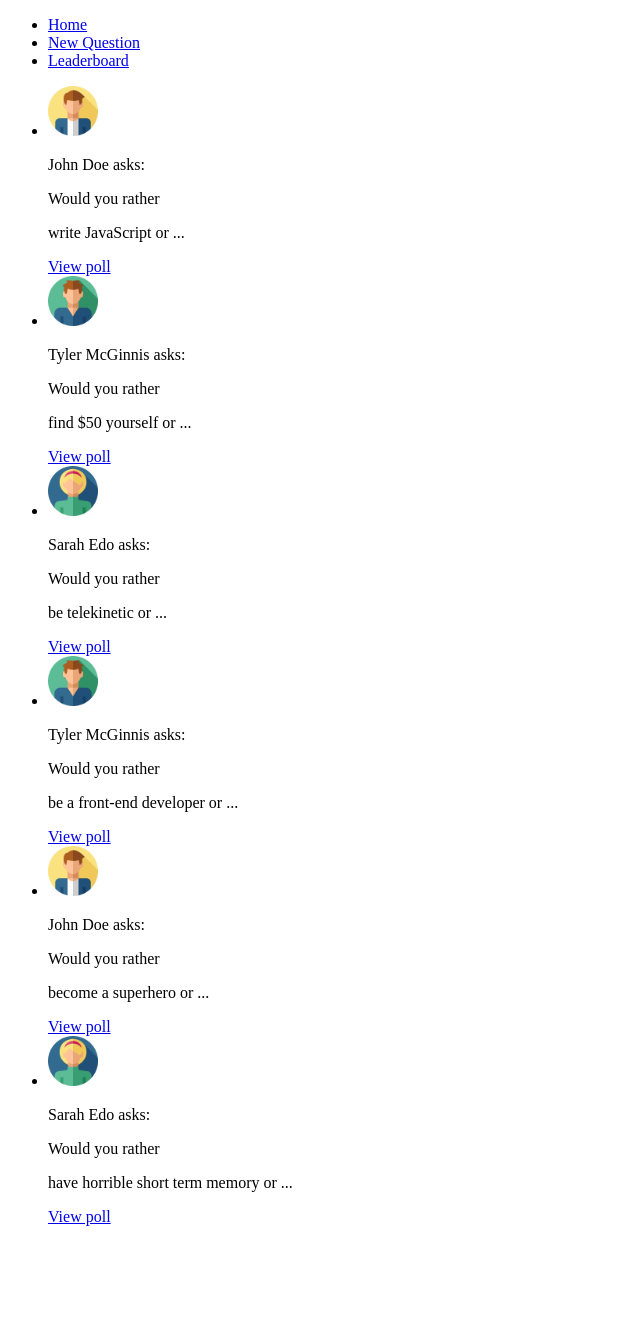
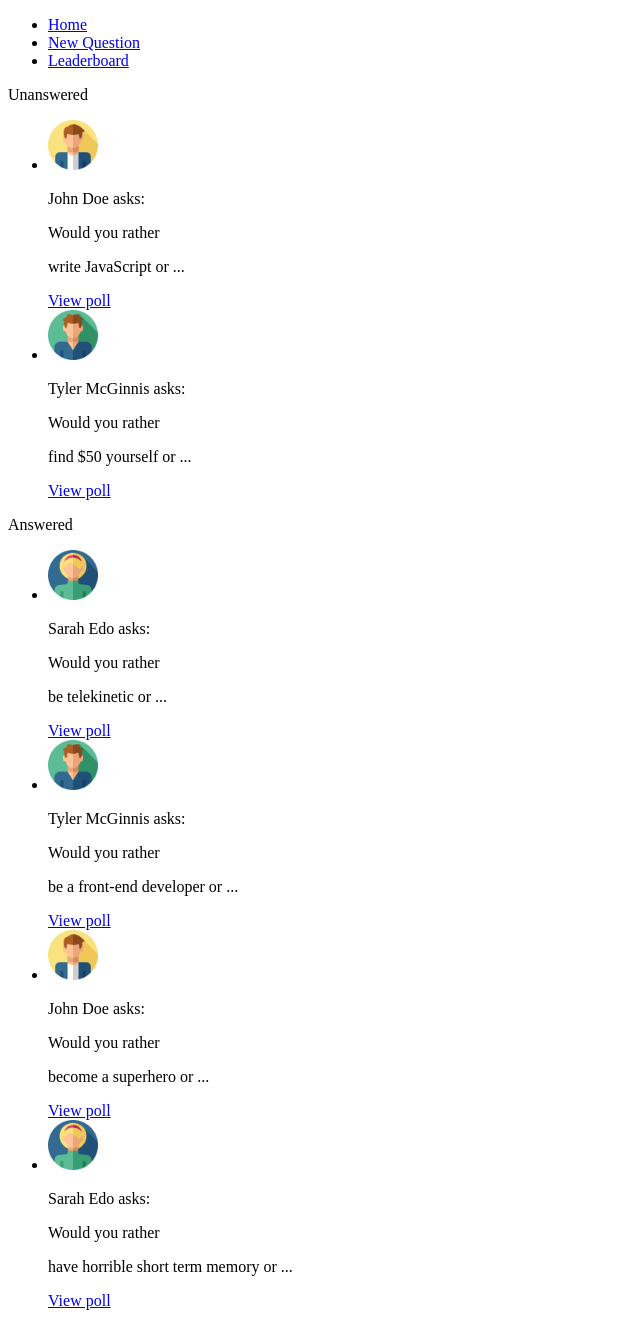
Before and after one commit to t-kubrak/rnd-would-you-rather, a React (Create React App) app: page / in a window 1280 px wide. Shown: the whole page, without its empty margins (0-640 px from the left). Before the commit the page ends 1242 px from the top, so only its background shows below. Built offline with nearby package versions, Linux system fonts and the light colour scheme.

Commit message:
feat: show answered and unanswered questions list

```diff
--- a/src/components/Question.js
+++ b/src/components/QuestionLink.js
@@ -2,7 +2,7 @@ import React, { Component } from 'react'
 import { connect } from 'react-redux'
 import {Link} from "react-router-dom";
 
-class Question extends Component {
+class QuestionLink extends Component {
     render() {
       const { question, user } = this.props
 
@@ -12,9 +12,8 @@ class Question extends Component {
 
       const { id, optionOne} = question
 
-
       return (
-        <li key={id}>
+        <li>
           <img className='avatar' src={user.avatarURL}/>
           <p>{user.name} asks:</p>
           <p>Would you rather</p>
@@ -36,4 +35,4 @@ class Question extends Component {
     }
   }
 
-  export default connect(mapStateToProps)(Question)
+  export default connect(mapStateToProps)(QuestionLink)
--- a/src/components/Questions.js
+++ b/src/components/Questions.js
@@ -1,14 +1,21 @@
-import React, { Component } from 'react'
-import { connect } from 'react-redux'
-import Question from "./Question";
+import React, {Component} from 'react'
+import {connect} from 'react-redux'
+import QuestionLink from "./QuestionLink";
 
 class Questions extends Component {
     render() {
         return (
             <div>
+                <p>Unanswered</p>
                 <ul>
-          {this.props.questions.map((id) => (
-            <Question id={id} />
+                    {this.props.unAnsweredQuestions.map((id) => (
+                        <QuestionLink key={id} id={id}/>
+                    ))}
+                </ul>
+                <p>Answered</p>
+                <ul>
+                    {this.props.answeredQuestions.map((id) => (
+                        <QuestionLink key={id} id={id}/>
                     ))}
                 </ul>
             </div>
@@ -16,10 +23,18 @@ class Questions extends Component {
     }
 }
 
-function mapStateToProps ({ questions }) {
+function mapStateToProps({questions, users, authedUser}) {
+    const answeredQuestions = Object.keys(questions)
+        .filter(id => Object.keys(authedUser.answers).includes(id))
+        .sort((a, b) => questions[b].timestamp - questions[a].timestamp)
+
+    const unAnsweredQuestions = Object.keys(questions)
+        .filter(id => !Object.keys(authedUser.answers).includes(id))
+        .sort((a, b) => questions[b].timestamp - questions[a].timestamp)
+
     return {
-    questions: Object.keys(questions)
-      .sort((a,b) => questions[b].timestamp - questions[a].timestamp)
+        answeredQuestions,
+        unAnsweredQuestions
     }
 }
 
```
Lines whose indentation alone changed are shown as unchanged.
